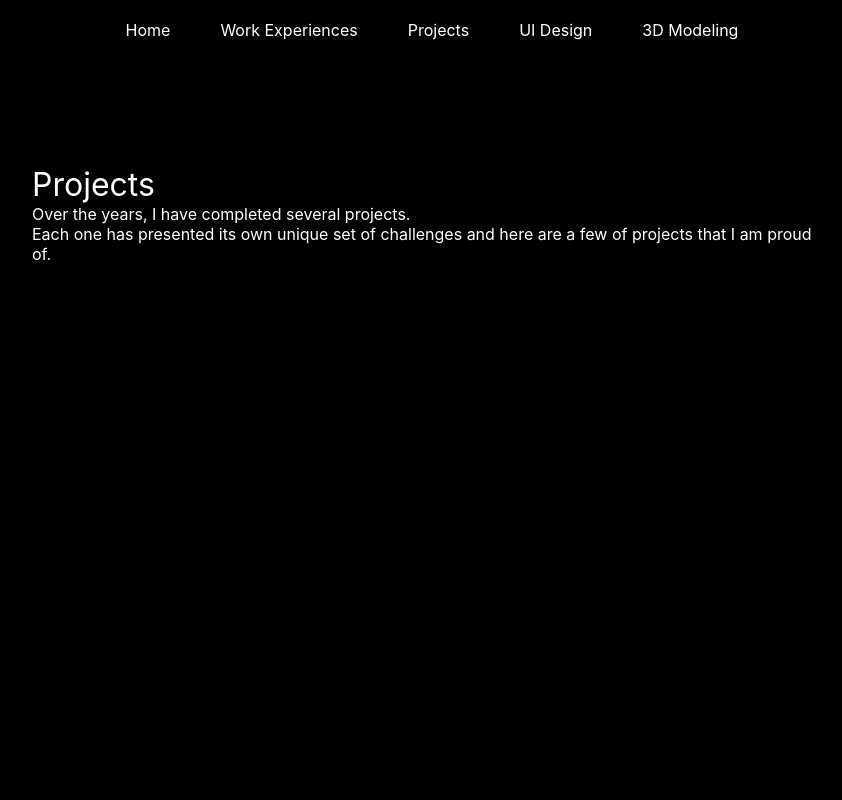
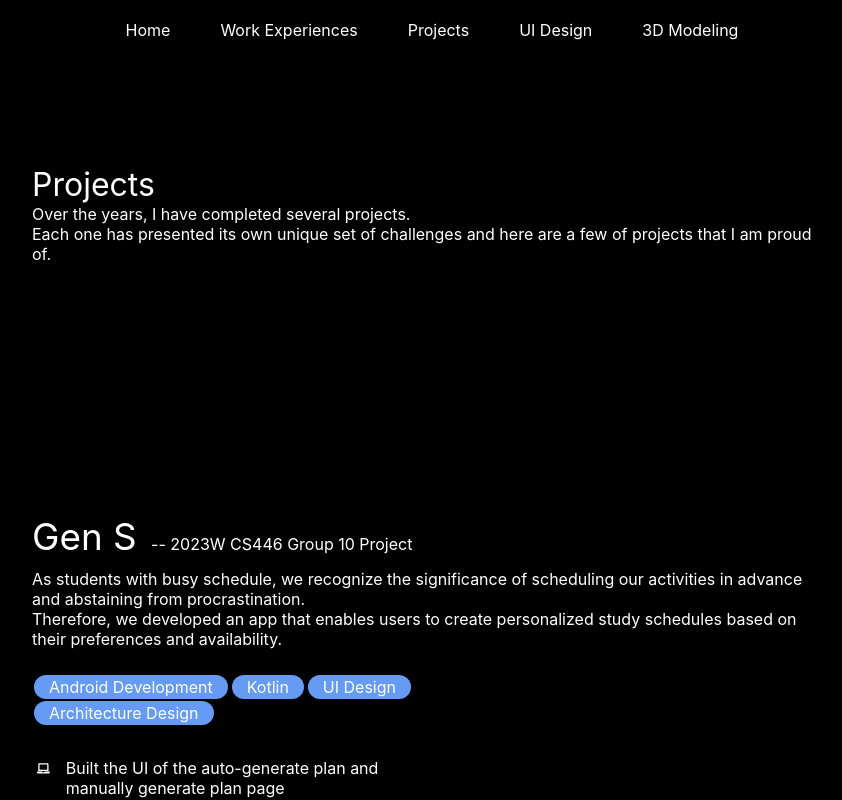
Before and after one commit to karenlinky/personal-website, a React (Create React App) app: page /projects in a window 1280 px wide. Shown: the whole page, without its empty margins (208-1050 px from the left). Built offline with nearby package versions, Linux system fonts and the light colour scheme.

Commit message:
set up project section

```diff
--- a/src/components/card/card.css
+++ b/src/components/card/card.css
@@ -13,7 +13,7 @@
     padding: 20px;
     max-width: 100%;
     border-radius: 10px;
-    background: rgb(31,31,31);
+    background: rgb(23,23,23);
     opacity: 0;
     animation: fadeIn 1s;
     animation-fill-mode: forwards;
--- /dev/null
+++ b/src/components/projects/ProjectSection.js
@@ -0,0 +1,45 @@
+import React from 'react';
+import ListItem1 from '../listItems/ListItem1';
+import Chip from '../chip/Chip';
+import Separator from '../sectionSeparator/Separator';
+import './projects.css';
+
+const ProjectSection = () => {
+    const projectTitle = 'Gen S';
+    const projectParticipationType = '2023W CS446 Group 10 Project';
+    const projectChips = <div><Chip>Android Development</Chip><Chip>Kotlin</Chip><Chip>UI Design</Chip><Chip>Architecture Design</Chip></div>
+    const projectDescr = <>
+    <div>As students with busy schedule,
+        we recognize the significance of scheduling our activities in advance and abstaining from procrastination.</div>
+        <div>Therefore, we developed an app that enables users to create personalized study schedules based on their preferences and availability.
+    </div>
+    </>
+
+    const projectInvolvement = <div>
+        <ListItem1>Built the UI of the auto-generate plan and manually generate plan page</ListItem1>
+        <ListItem1>Created date and time picker fragments for reusability purposes</ListItem1>
+        <ListItem1>Designed the UI using Figma</ListItem1>
+        <ListItem1>Participated in the process of designing architecture</ListItem1>
+    </div>
+
+    const generalDescription = <div>
+        <div className={'generalDescription'}>
+            <span className={'projectTitle'}>{projectTitle}</span>
+            <span className={'participationType'}> -- {projectParticipationType}</span>
+        </div>
+        <div className={'projectDescr'}>{projectDescr}</div>
+    </div>
+
+    const textSection = <div className={'textSection'}>
+        <div className={'projectChipsContainer'}>{projectChips}</div>
+        {projectInvolvement}
+    </div>
+  return (
+    <div className={'projectSection'}>
+        {generalDescription}
+        {textSection}
+    </div>
+  )
+}
+
+export default ProjectSection
--- a/src/components/projects/Projects.js
+++ b/src/components/projects/Projects.js
@@ -1,6 +1,7 @@
 import React from 'react';
 import ResponsivePage from '../responsivePage/ResponsivePage';
 import PageHeader from '../typography/PageHeader';
+import ProjectSection from './ProjectSection';
 
 const Projects = () => {
     const descr = <><div>Over the years, I have completed several projects.</div>
@@ -10,9 +11,7 @@ const Projects = () => {
         <div className={'fullPageBody'}>
         <ResponsivePage>
             <PageHeader label={'Projects'} descr={descr} />
-            <div>
-
-            </div>
+            <ProjectSection />
         </ResponsivePage>
         </div>
     )
--- /dev/null
+++ b/src/components/projects/projects.css
@@ -0,0 +1,27 @@
+.projectSection {
+    margin-top: 250px;
+}
+
+.textSection {
+    width: 50%;
+}
+
+.generalDescription {
+    /* border-bottom: 0.5px solid white; */
+}
+
+.projectTitle {
+    font-size: 2.3em;
+}
+
+.projectDescr {
+    margin-top: 10px;
+}
+
+.participationType {
+    margin-left: 10px;
+}
+
+.projectChipsContainer {
+    margin-top: 25px;
+}
--- a/src/components/sectionSeparator/Separator.js
+++ b/src/components/sectionSeparator/Separator.js
@@ -1,7 +1,7 @@
 import React from 'react';
 import './separator.css';
 
-const Separator = ({margin}) => {
+const Separator = ({ margin }) => {
   return (
     <div className={'separator' + margin} />
   )
```
